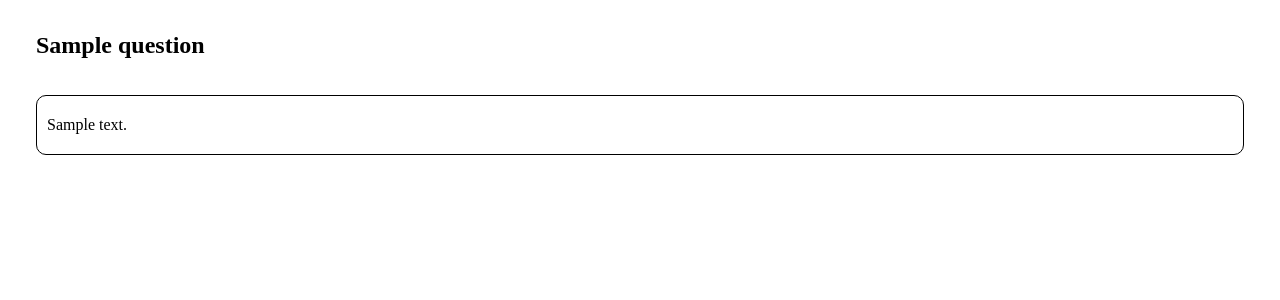
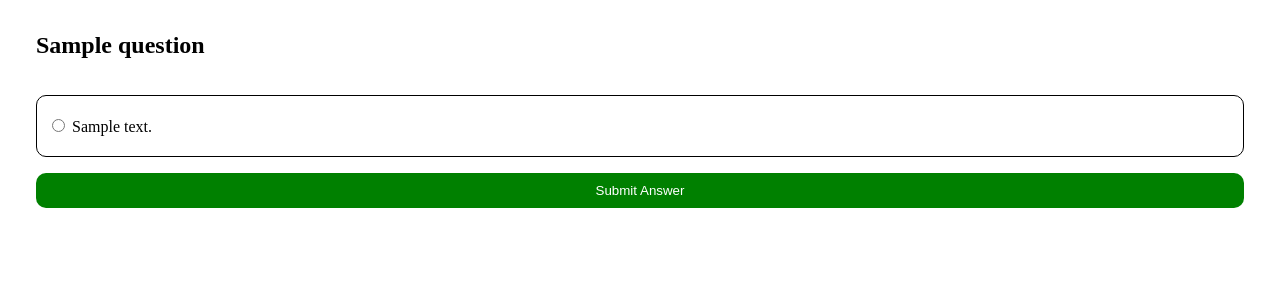
Before and after one commit to Muhammad-Saifullah50/python_quiz_app, a Django app: template frontend/templates/quiz.html in a window 1280 px wide. Shown: the part 93-393 px from the top of the page. Run offline with Django 5.2, Linux system fonts and the light colour scheme; the template is opened without the code that fills it: most values are stand-ins (such as "Sample title", 1, 10 or a date in 2020).

Commit message:
implemented correct/incorrect functionalioty

```diff
--- a/frontend/static/css/quiz.css
+++ b/frontend/static/css/quiz.css
@@ -1,6 +1,6 @@
 .quiz-answer {
     list-style: none;
-    border: 1px solid ;
+    border: 1px solid;
     padding: 20px 10px;
     border-radius: 10px;
 
@@ -19,27 +19,38 @@
     padding: 0px;
 }
 
-.button-container{
+.button-container {
     display: flex;
     justify-content: space-between;
-    padding: 30px 0px ;
+    padding: 30px 0px;
 }
 
-.question-next{
+.question-next {
     padding: 10px;
-    background-color: rgb(166, 167, 224);
+    background-color: rgb(34, 35, 116);
     border-radius: 8px;
-    border: 1px solid rgb(54, 16, 116);
-margin-left: auto;
+    margin-left: auto;
+    color: white;
 }
-.question-prev{
+
+.question-prev {
     padding: 10px;
-    background-color: rgb(166, 167, 224);
+    background-color: rgb(34, 35, 116);
     border-radius: 8px;
-    border: 1px solid rgb(54, 16, 116);
-margin-right: auto;
+    margin-right: auto;
+    color: white;
 }
 
 a {
     text-decoration: none;
 }
+
+.submit-button{
+    width: 100%;
+    background-color: green ;
+    padding: 10px;
+    border: none;
+    border-radius: 10px;
+    color: white;
+
+}
--- a/frontend/templates/quiz.html
+++ b/frontend/templates/quiz.html
@@ -5,35 +5,98 @@
 <link rel="stylesheet" href="{% static 'css/quiz.css' %}">
 {% endblock %}
 
-
 {% block quiz %}
 <section class="quiz-container">
 
     <div>
         <h1>{{data.data.question.question}}</h1>
     </div>
-    <div>
+
+    <form id="quiz-form">
+        {% csrf_token %}
         <ul class="answer-container">
             {% for answer in data.data.answers %}
-            <li class="quiz-answer">{{answer.text}}</li>
+            <li class="quiz-answer">
+                <input type="radio" name="answer" id="answer_{{ forloop.counter }}" value="{{ answer.text }}">
+                <label for="answer_{{ forloop.counter }}">
+                    {{ answer.text }}
+                </label>
+            </li>
             {% endfor %}
         </ul>
-    </div>
+        <button id="submit-btn" class="submit-button" type="submit">Submit Answer</button>
+    </form>
 
-
+    <div id="feedback" ></div>
 
     <section class="button-container">
-
         {% if prevQuestionId %}
-        <a href="{% url 'quiz_question'  subject_id=subject_id question_id=prevQuestionId %}"
-            class="question-prev">Previous Question</a>
+        <a href="{% url 'quiz_question' subject_id=subject_id question_id=prevQuestionId %}" class="question-prev">
+            Previous Question
+        </a>
         {% endif %}
 
         {% if nextQuestionId %}
-        <a href="{% url 'quiz_question' subject_id=subject_id question_id=nextQuestionId %}"
-            class="question-next">Next Question</a>
+        <a href="{% url 'quiz_question' subject_id=subject_id question_id=nextQuestionId %}" class="question-next">
+            Next Question
+        </a>
         {% endif %}
-
     </section>
 </section>
+
+<script>
+    document.getElementById('quiz-form').addEventListener('submit', async function (e) {
+        e.preventDefault();
+
+        let selectedAnswer = document.querySelector('input[name="answer"]:checked');
+
+        if (!selectedAnswer) return;
+
+        const csrfToken = document.querySelector('[name=csrfmiddlewaretoken]').value;
+
+        const answerValue = selectedAnswer.value;
+
+        try {
+            const response = await fetch(window.location.href, {
+                method: 'POST',
+                headers: {
+                    'Content-Type': 'application/x-www-form-urlencoded',
+                    'X-CSRFToken': csrfToken,
+                    'X-Requested-With': 'XMLHttpRequest'
+                },
+                body: new URLSearchParams({ answer: answerValue })
+            });
+
+            const result = await response.json()
+
+            const feedbackDiv = document.getElementById('feedback')
+            const submitBtn = document.getElementById('submit-btn')
+
+            if (result.is_correct) {
+                feedbackDiv.innerHTML = `<p style='
+                  height: 100%;
+                   background-color: rgb(126, 182, 126);
+                   color: green;
+                   padding: 10px 20px;
+                   border-radius: 10px
+
+                   '>Correct</p>`
+            } else {
+                feedbackDiv.innerHTML = `<p style='
+                color: red;
+                  height: 100%;
+                   background-color: rgb(219, 182, 182);
+                   padding: 10px 20px;
+                   border-radius: 10px;
+
+                   '>Incorrect</p>`
+            }
+
+            submitBtn.remove()
+
+        } catch (error) {
+            console.error('Error submitting quiz', error)
+        }
+    })
+</script>
 {% endblock %}
```
Also changed, not shown: frontend/views.py (+31 -15 lines), db.sqlite3.
